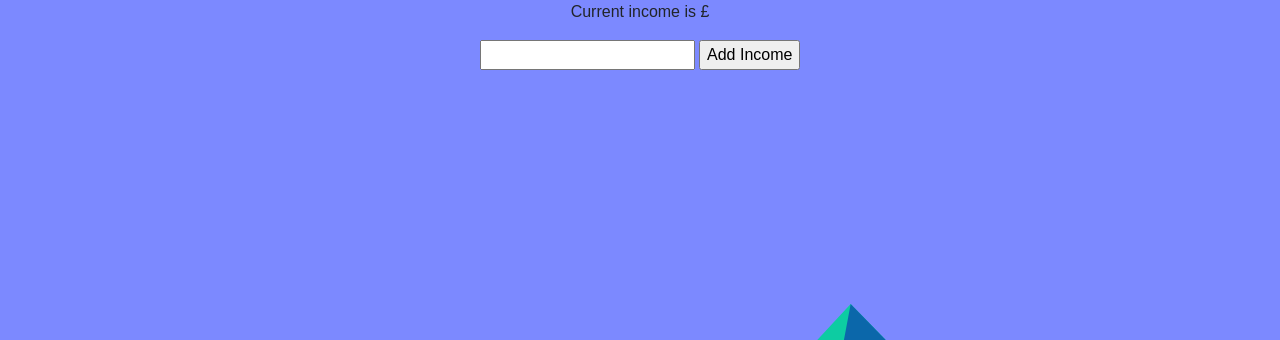
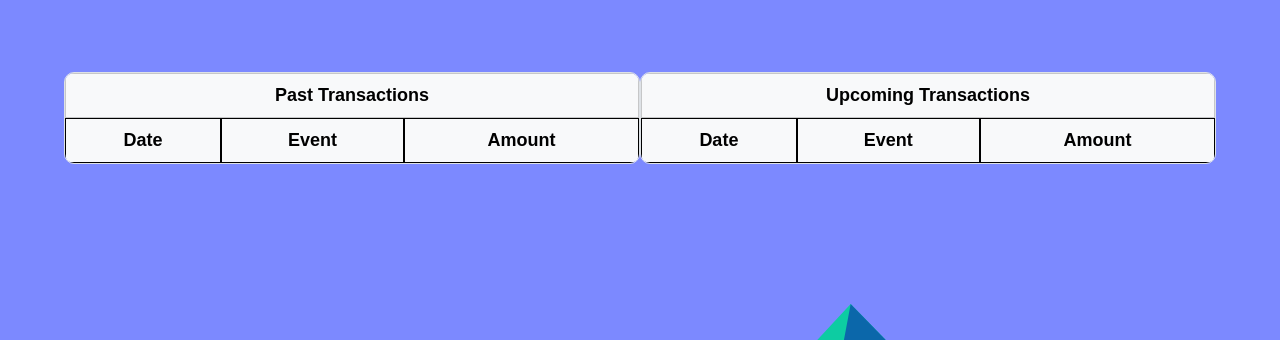
Before and after one commit to RayRB21/Budgeter, a Flask app: template templates/transactions.html in a window 1280 px wide. Shown: the part 96-436 px from the top of the page. Run offline with Flask 3, Linux system fonts and the light colour scheme; the template is opened without the code that fills it: most values are stand-ins (such as "Sample title", 1, 10 or a date in 2020); lists and menus that the app fills with data are empty.

Commit message:
Added transaction page, going to attempt to deploy now

```diff
--- a/Budgeter.py
+++ b/Budgeter.py
@@ -51,7 +51,7 @@
         flash("Please login or sign up","info")
         return redirect(url_for("login"))
     else:
-        return render_template('menu.html')
+        return redirect(url_for("info"))
 
 
 
@@ -350,7 +350,7 @@
                             year_spending_labels=list(year_spending.keys()),
                             year_spending_values=list(year_spending.values()),
                             year_income_labels=list(year_income.keys()),
-                            year_income_values=list(year_income.values()),#
+                            year_income_values=list(year_income.values()),
 
                             weekSpend = weekSpend,
                             weekIncome = weekIncome,
@@ -389,7 +389,26 @@
         except:
             return 'There was an issue with updating your income'
     else:
-        return render_template('transactions.html')
+        day = request.args.get('day',default=datetime.now().day, type=int)
+        year = request.args.get('year', default=datetime.now().year, type=int)
+        month = request.args.get('month', default=datetime.now().month, type=int)
+        past_events = []
+        future_events = []
+
+
+        for date in session["events"]:
+            cell_values = date.split("-")
+            cell_values = [int(x) for x in cell_values]
+            if cell_values[2] <= year and cell_values[1] <= month and cell_values[0] < day:
+                past_events.append([cell_values,date])
+            else:
+                future_events.append([cell_values,date])
+    past_events = sorted(past_events,key=lambda x: (x[0][2], x[0][1], x[0][0]),reverse=True)
+    future_events = sorted(future_events,key=lambda x: (x[0][2], x[0][1], x[0][0]))
+
+
+
+    return render_template('transactions.html', past_events=past_events,future_events=future_events)
 
 
 
--- a/templates/information.html
+++ b/templates/information.html
@@ -52,7 +52,7 @@
 
 <br>
 <br>
-<h3>{{year}}'s Analytics</h3>
+<h2>{{year}}'s Analytics</h2>
 <br>
 
 <!--Yearly Piecharts-->
--- a/templates/transactions.html
+++ b/templates/transactions.html
@@ -5,9 +5,85 @@
 {% endblock %}
 
 {% block body %}
-<p>Current income is £{{session["income"]}}</p>
+<!--<h3>Current balance is £{{session["income"]}}</h3>
 <form action='/transactions' method='POST'>
     <input type="text" name="income" id="income">
     <input type="submit" value="Add Income">
 </form>
+-->
+
+<br>
+<br>
+<br>
+<!--Past Transactions Table-->
+<div class="overflow-auto" style="max-height:800px">
+    <div style="width:50%; float:left">
+    <table class="table" style="width: 90%; float:right">
+    <thead>
+        <tr>
+            <th colspan="3" scope="col" class="table-light">Past Transactions</th>
+        </tr>
+        <tr class="table-light">
+            <th>Date</th>
+            <th>Event</th>
+            <th>Amount</th>
+        </tr>
+    </thead>
+    <tbody>
+        {% for date in past_events %}
+        {% for event in session["events"][date[1]] %}
+        {% if event[2]|int < 0 and event[2]|int > -201 %}
+            {% set val = "table-warning" %}
+        {% elif  event[2]|int < 0 %}
+            {% set val = "table-danger" %}
+        {% else %}
+            {% set val = "table-info" %}
+        {% endif %}
+        <tr>
+            <td class = {{val}}> {{date[1]}} </td>
+            <td class = {{val}}> {{event[0].capitalize()}} </td>
+            <td class = {{val}}> £{{event[2]}} </td>
+        </tr>
+        {% endfor %}
+        {% endfor %}
+    </tbody>
+    </table>
+    </div>
+
+<div style="width:50%; float:right;">
+  <table class="table" style="width:90%; float:left">
+  <thead>
+    <tr>
+      <th colspan="3" scope="col" class="table-light">Upcoming Transactions</th>
+    </tr>
+    <tr class="table-light">
+        <th>Date</th>
+        <th>Event</th>
+        <th>Amount</th>
+    </tr>
+  </thead>
+  <tbody>
+
+        {% for date in future_events %}
+        {% for event in session["events"][date[1]] %}
+        {% if event[2]|int < 0 and event[2]|int > -201 %}
+            {% set val = "table-warning" %}
+        {% elif  event[2]|int < 0 %}
+            {% set val = "table-danger" %}
+        {% else %}
+            {% set val = "table-info" %}
+        {% endif %}
+        <tr>
+            <td class = {{val}}> {{date[1]}} </td>
+            <td class = {{val}}> {{event[0].capitalize()}} </td>
+            <td class = {{val}}> £{{event[2]}} </td>
+        </tr>
+        {% endfor %}
+        {% endfor %}
+  </tbody>
+  </table>
+</div>
+
+</div>
+
 {% endblock %}
```
Also changed, not shown: templates/calendar.html (+10 -10 lines), instance/budget.db.
